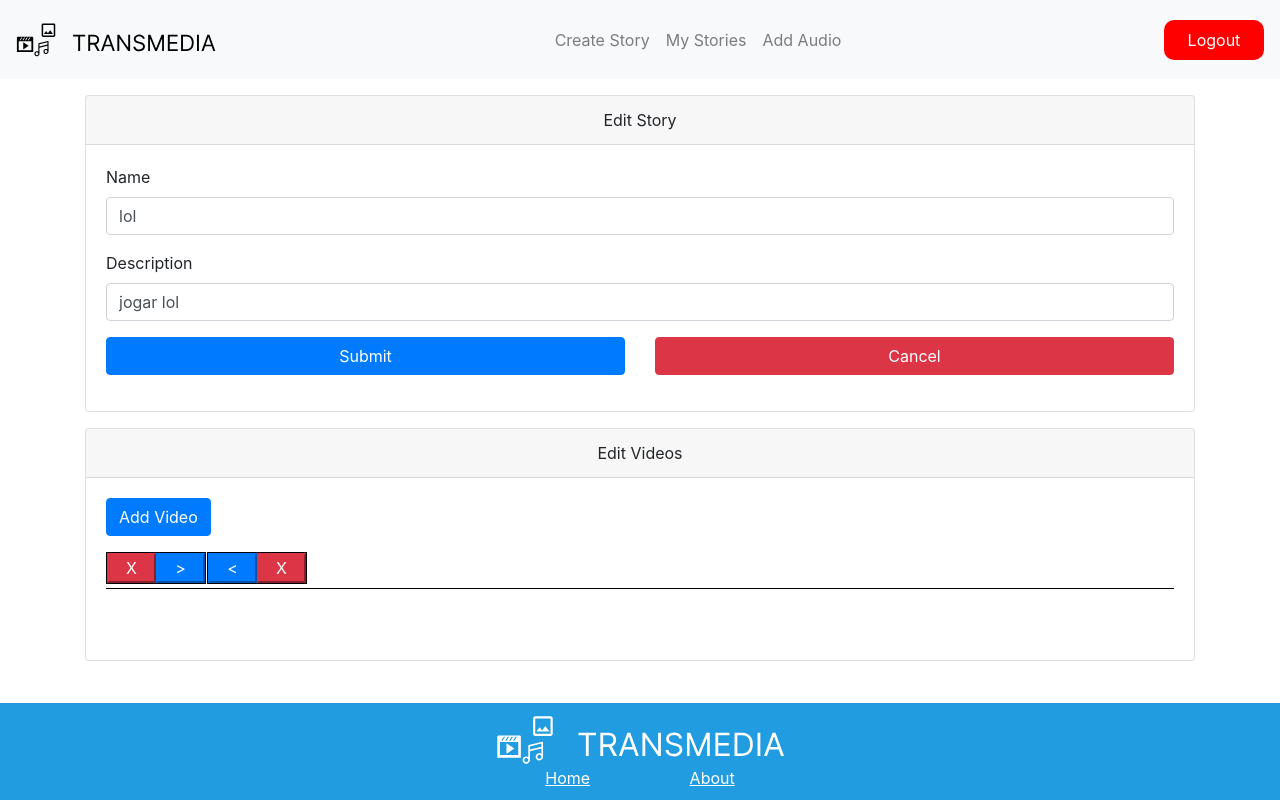
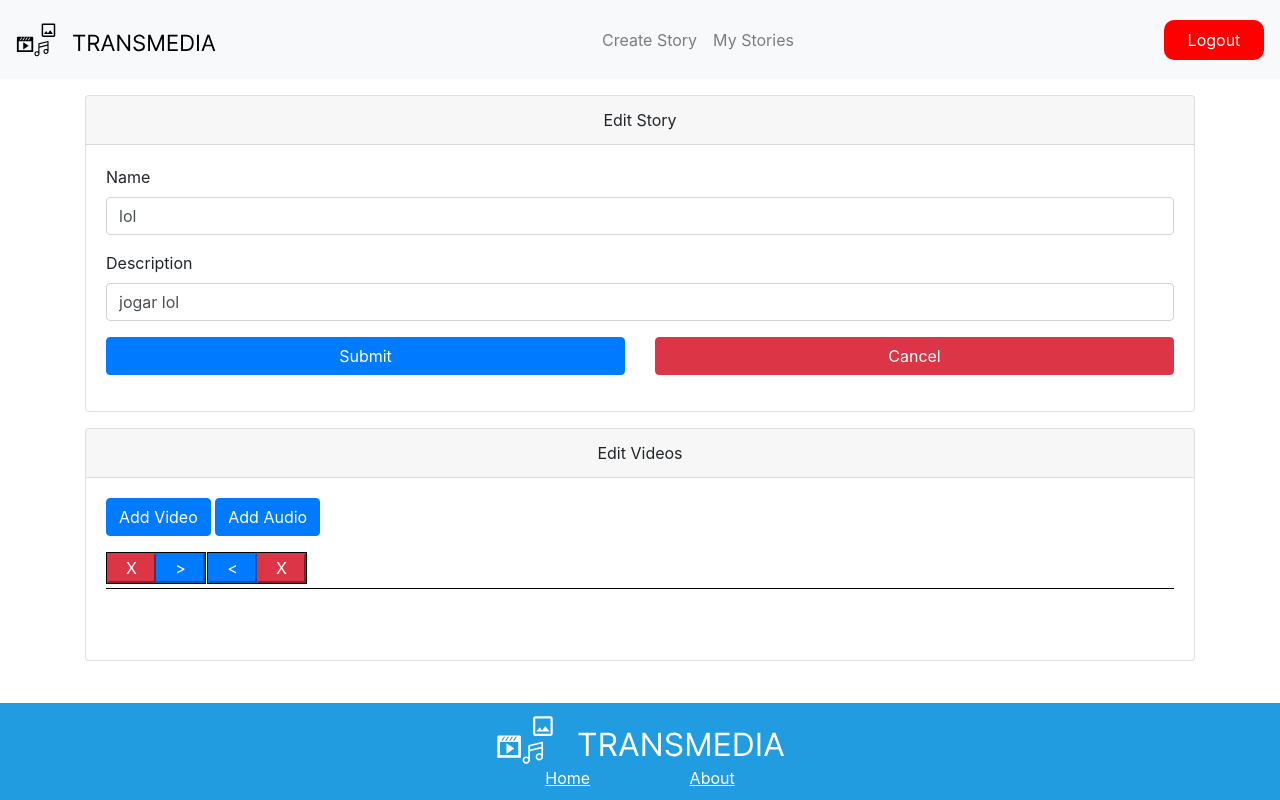
Before and after one commit to iptomar/Transmedia, a PHP site: page /edit_story.php?id=1 in a window 1280 px wide. Run offline with PHP 8.4, Linux system fonts and the light colour scheme; a user stored in the database is signed in; data comes from the database, SQL or seed files in the repository; some libraries are stand-ins or nearby versions.

Commit message:
Add button to Add Audio into the edit story page

```diff
--- a/NavBar.php
+++ b/NavBar.php
@@ -27,9 +27,6 @@ if (session_status() === PHP_SESSION_NONE) {
       </li>
       <li class="nav-item">
         <a class="nav-link" href="my_stories.php">My Stories</a>
-      </li>
-      <li class="nav-item">
-        <a class="nav-link" href="addAudioToStory.php">Add Audio</a>
       </li>';
       } ?>
     </ul>
--- a/addAudioToStory.php
+++ b/addAudioToStory.php
@@ -86,14 +86,11 @@ if ($_SERVER["REQUEST_METHOD"] == "POST" && isset($_POST['add_audio'])) {
                         <label for="audioFile">Choose Audio:</label>
                         <input accept=".mp3,.wav,.ogg" type="file" class="form-control-file" id="audioFile" name="my_audio">
                     </div>
-                    <button type="submit" name="add_audio" class="btn btn-primary">Add Audio</button>
+                    <button type="submit" name="add_audio" class="w-100 btn btn-primary" style="margin-top: 10px">Add Audio</button>
                 </form>
             </div>
         </div>
     </div>
-    <?php
-    include "footer.php";
-    ?>
     <script>
         //When the input used to select the video is changed
         $("#audioFile").on("change", function(evt) {
--- a/edit_story.php
+++ b/edit_story.php
@@ -173,6 +173,17 @@ foreach ($videos as $video) {
         </div>
     </div>
 
+    <div class="modal fade" id="addAudio" tabindex="-1" role="dialog" aria-hidden="true">
+        <div class="modal-dialog" role="document">
+            <div class="modal-content">
+                <div class="modal-body">
+                    <?php include "addAudioToStory.php"; ?>
+
+                </div>
+            </div>
+        </div>
+    </div>
+
     <div class="container mt-3 mb-3">
         <div class="card">
             <div class="card-header text-center">Edit Story</div>
@@ -207,6 +218,7 @@ foreach ($videos as $video) {
 
                 <div class="form-group mb-3">
                     <button type="button" class="btn btn-primary" data-toggle="modal" data-target="#addVideo">Add Video</button>
+                    <button type="button" class="btn btn-primary" data-toggle="modal" data-target="#addAudio">Add Audio</button>
 
                     <div class="w-100 mb-3">
                         <div id="preview"></div>
```
